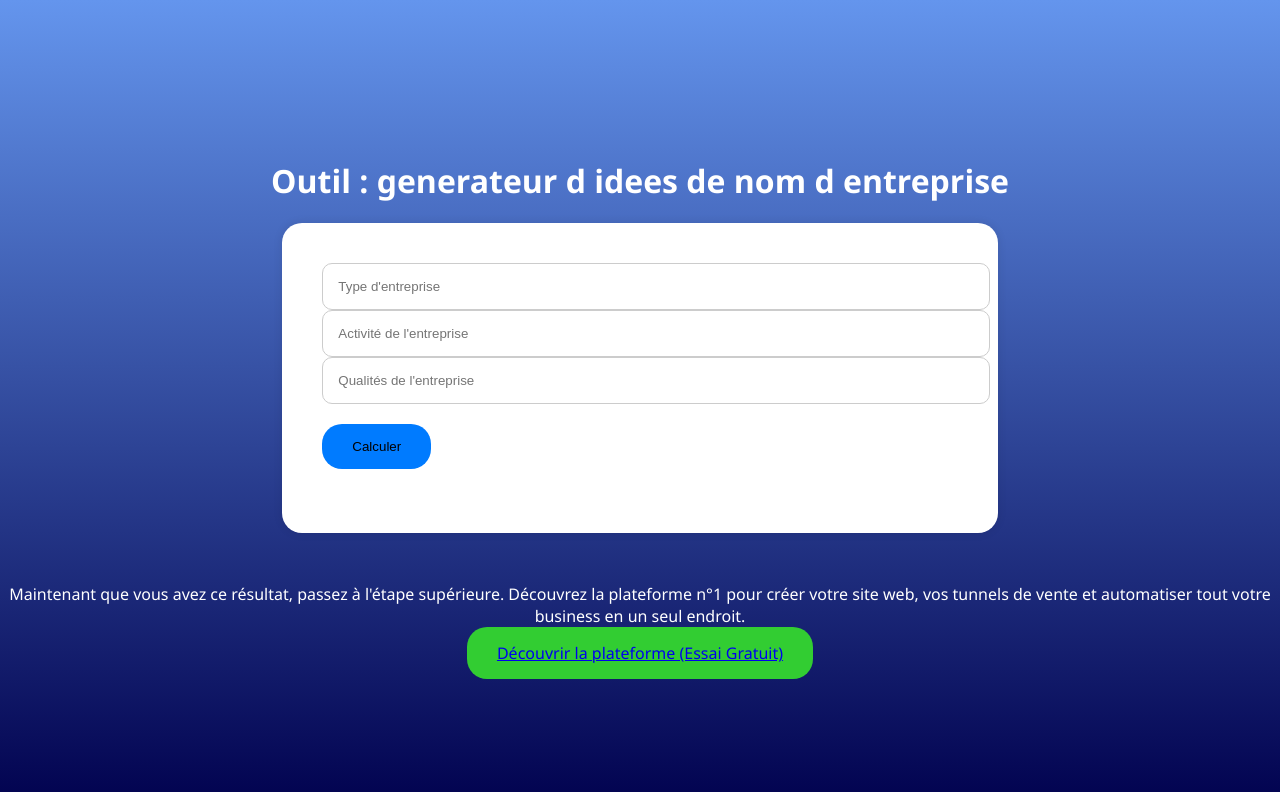
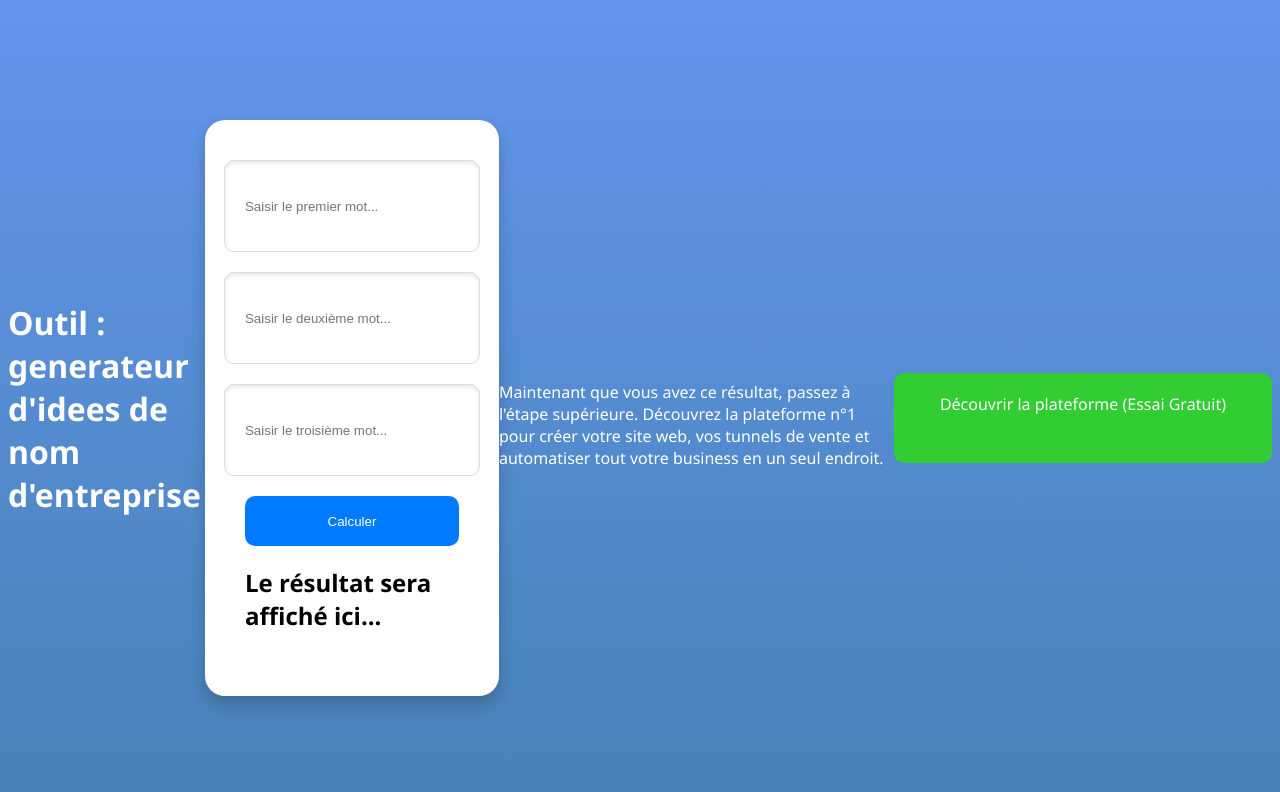
Before and after one commit to Nounou1977/github.io, a plain HTML site: page generateur-d-idees-de-nom-d-entreprise.html in a window 1280 px wide. Drawn offline with Linux system fonts and the light colour scheme.

Commit message:
Mise a jour de l outil generateur d idees de nom d entreprise

```diff
--- a/generateur-d-idees-de-nom-d-entreprise.html
+++ b/generateur-d-idees-de-nom-d-entreprise.html
@@ -1,94 +1,104 @@
 <!DOCTYPE html>
 <html>
 <head>
-    <title>Genérateur d'Idées de Nom d'Entreprise</title>
+    <title>Outil generateur d'idees de nom d'entreprise</title>
     <style>
         body {
-            background-image: linear-gradient(to bottom, #6495ED, #00004d);
+            display: flex;
+            justify-content: center;
+            align-items: center;
             min-height: 100vh;
-            display: flex;
-            flex-direction: column;
-            align-items: center;
-            justify-content: center;
+            background-image: linear-gradient(to bottom, #6495ED, #4682B4);
             font-family: 'Segoe UI', Arial, sans-serif;
         }
 
         .carte {
-            background-color: white;
+            width: 800px;
+            background-color: #FFFFFF;
             padding: 40px;
             border-radius: 20px;
-            box-shadow: 0 0 10px rgba(0, 0, 0, 0.1);
+            box-shadow: 0 8px 16px rgba(0, 0, 0, 0.2);
+            display: flex;
+            flex-direction: column;
+            align-items: center;
         }
 
-        .carte-inputs {
+        input[type="text"] {
+            width: 100%;
+            height: 50px;
             margin-bottom: 20px;
+            padding: 20px;
+            border: 1px solid #ddd;
+            border-radius: 10px;
+            box-shadow: inset 0 2px 4px rgba(0, 0, 0, 0.1);
         }
 
-        .carte-inputs input {
-            width: 100%;
-            padding: 15px;
-            border-radius: 10px;
-            border: 1px solid #ccc;
-            box-shadow: 0 0 0 0 rgba(0, 0, 0, 0);
+        input[type="text"]:focus {
+            border-color: #007bff;
+            box-shadow: inset 0 2px 4px rgba(0, 0, 0, 0.3);
         }
 
-        .carte-inputs input:focus {
-            border: 1px solid #007bff;
-            box-shadow: 0 0 0 5px rgba(0, 0, 128, 0.2);
+        button[type="submit"] {
+            width: 100%;
+            height: 50px;
+            background-color: #007bff;
+            color: #fff;
+            border: none;
+            border-radius: 10px;
+            padding: 20px;
+            cursor: pointer;
+            padding: 10px 20px;
         }
 
-        .bouton-bleu {
-            background-color: #007bff;
-            padding: 15px 30px;
-            border: none;
-            border-radius: 20px;
-            cursor: pointer;
-        }
-
-        .bouton-bleu:hover {
+        button[type="submit"]:hover {
             background-color: #0069d9;
         }
 
-        .resultat {
+        #result {
+            width: 100%;
             font-size: 24px;
-            color: #333;
+            font-weight: bold;
+            margin-top: 20px;
         }
 
-        .text-bas {
-            margin-top: 50px;
+        .affilie {
+            width: 100%;
+            height: 50px;
+            background-color: #32CD32;
+            color: #fff;
+            border: none;
+            border-radius: 10px;
+            padding: 20px;
+            display: block;
+            margin-top: 20px;
             text-align: center;
-            color: white;
         }
 
-        .bouton-vert {
-            background-color: limegreen;
-            padding: 15px 30px;
-            border: none;
-            border-radius: 20px;
-            cursor: pointer;
+        .affilie:hover {
+            background-color: #2ecc71;
         }
 
-        .bouton-vert:hover {
-            background-color: #32CD32;
+        .affilie:link,
+        .affilie:visited {
+            text-decoration: none;
+            color: #fff;
+        }
+
+        .affilie:active {
+            background-color: #34c759;
         }
     </style>
 </head>
 <body>
-    <h1 style="color: white; text-align: center;">Outil : generateur d idees de nom d entreprise</h1>
+    <h1 style="color: #fff;">Outil : generateur d'idees de nom d'entreprise</h1>
     <div class="carte">
-        <div class="carte-inputs">
-            <input type="text" placeholder="Type d'entreprise">
-            <input type="text" placeholder="Activité de l'entreprise">
-            <input type="text" placeholder="Qualités de l'entreprise">
-        </div>
-        <button class="bouton-bleu">Calculer</button>
-        <p class="resultat"></p>
+        <input type="text" placeholder="Saisir le premier mot...">
+        <input type="text" placeholder="Saisir le deuxième mot...">
+        <input type="text" placeholder="Saisir le troisième mot...">
+        <button type="submit">Calculer</button>
+        <p id="result">Le résultat sera affiché ici...</p>
     </div>
-    <div class="text-bas">
-        Maintenant que vous avez ce résultat, passez à l'étape supérieure. Découvrez la plateforme n°1 pour créer votre site web, vos tunnels de vente et automatiser tout votre business en un seul endroit.
-    </div>
-    <a href="https://systeme.io/fr?sa=sa0005402052e616f3aa5f60c0cf5ad49c228d29ad89" class="bouton-vert" target="_blank">
-        Découvrir la plateforme (Essai Gratuit)
-    </a>
+    <p style="color: #fff; margin-top: 50px;">Maintenant que vous avez ce résultat, passez à l'étape supérieure. Découvrez la plateforme n°1 pour créer votre site web, vos tunnels de vente et automatiser tout votre business en un seul endroit.</p>
+    <a href="https://systeme.io/fr?sa=sa0005402052e616f3aa5f60c0cf5ad49c228d29ad89" class="affilie">Découvrir la plateforme (Essai Gratuit)</a>
 </body>
 </html>
```
